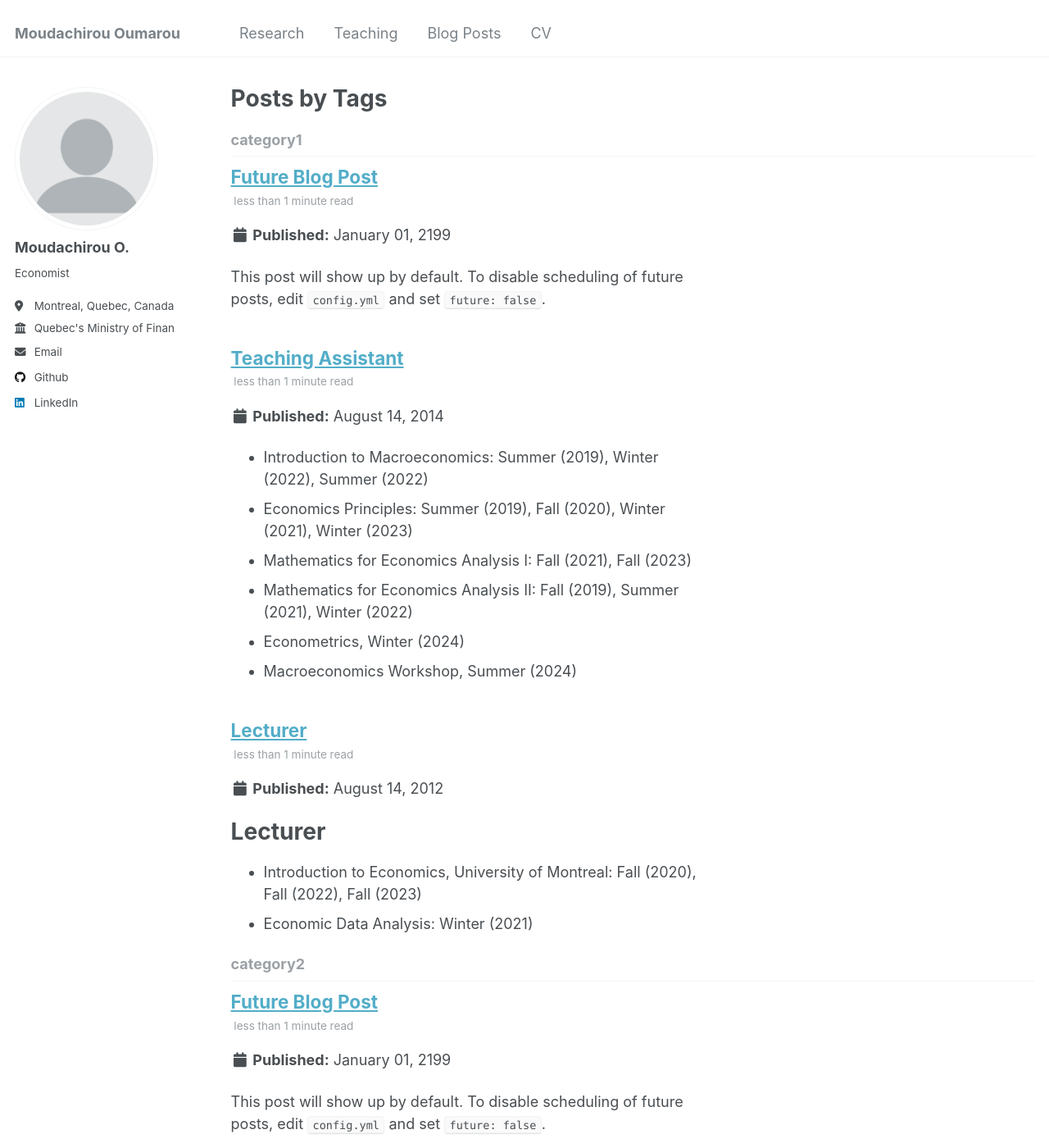
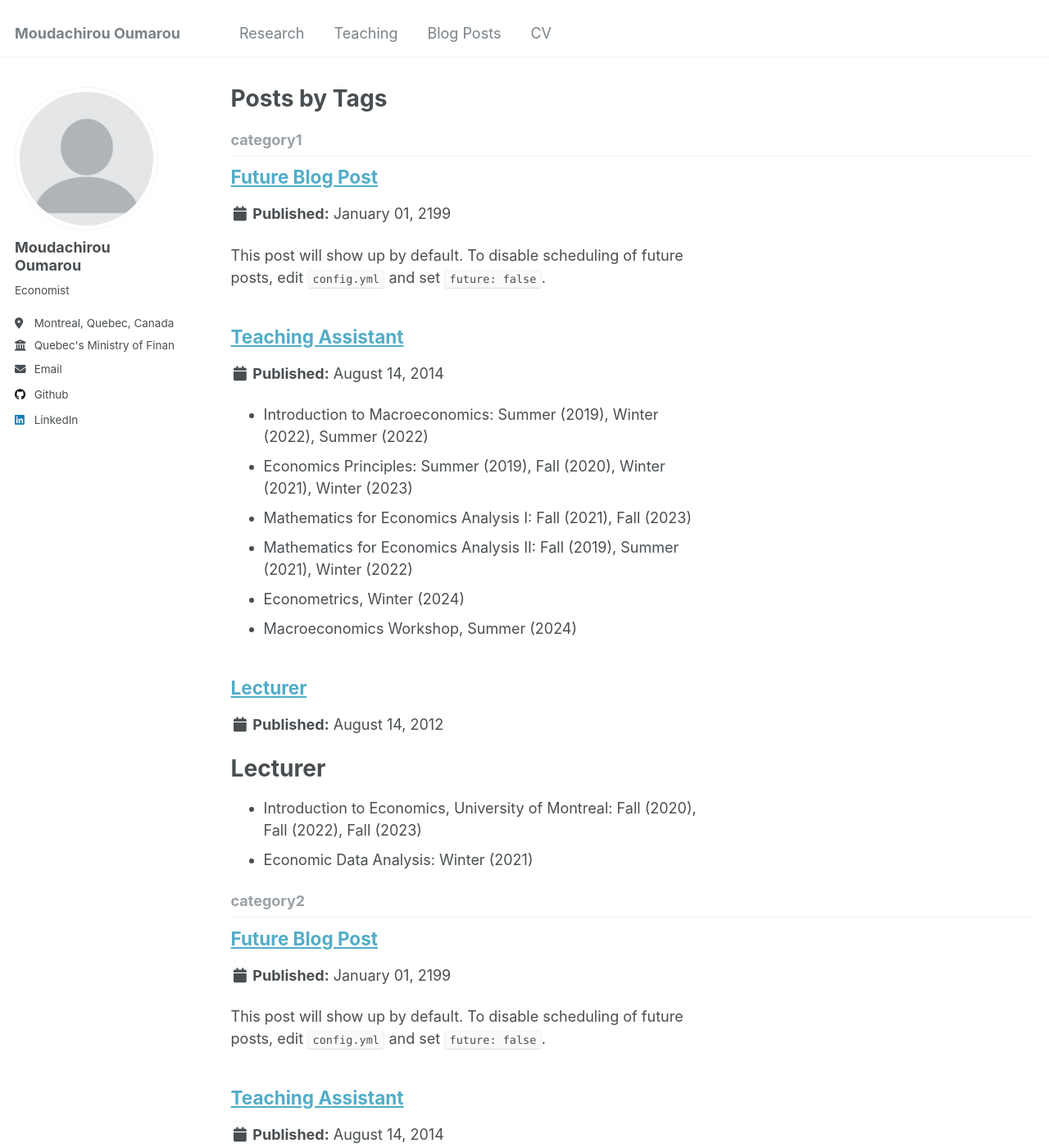
Before and after one commit to oumaroumoudachirou/oumaroumoudachirou.github.io, a Jekyll site: the page built from _pages/tag-archive.html, in a window 1280 px wide and 1400 px high. Shown: the whole window at 82% size. Built offline with Jekyll 4.4.1, drawn with Linux system fonts in a browser that asks for light colours; some of the changed text lies outside the part shown.

Commit message:
Update _config.yml

```diff
--- a/_config.yml
+++ b/_config.yml
@@ -22,7 +22,7 @@ repository               : "oumaroumoudachirou/oumaroumoudachirou.github.io."
 author:
   # Biographic information
   avatar           : "profile.png"
-  name             : "Moudachirou O."
+  name             : "Moudachirou Oumarou"
   pronouns         : # example: "she/her"
   bio              : "Economist"
   location         : "Montreal, Quebec, Canada"
@@ -114,11 +114,11 @@ staticman:
     email                : "md5"
   generatedFields:
     date:
-      type               : ""
+      type               : #""
       options:
-        format           : "iso8601" # "iso8601" (default), "timestamp-seconds", "timestamp-milliseconds"
+        format           : #"iso8601" # "iso8601" (default), "timestamp-seconds", "timestamp-milliseconds"
 atom_feed:
-  hide                   : false     # change to true to hide the RSS feed in the footer
+  hide                   : true     # change to true to hide the RSS feed in the footer
   path                   : # blank (default) uses feed.xml
 
 
@@ -236,9 +236,9 @@ defaults:
     values:
       layout: single
       author_profile: true
-      read_time: true
+      read_time: false
       comments: true
-      share: true
+      share: false
       related: true
   # _pages
   - scope:
@@ -254,7 +254,7 @@ defaults:
     values:
       layout: single
       author_profile: true
-      share: true
+      share: false
       comments: true
   # _publications
   - scope:
@@ -263,7 +263,7 @@ defaults:
     values:
       layout: single
       author_profile: true
-      share: true
+      share: false
       comments: true
   # _portfolio
   - scope:
@@ -272,7 +272,7 @@ defaults:
     values:
       layout: single
       author_profile: true
-      share: true
+      share: false
       comment: true
   # _talks
   - scope:
@@ -281,7 +281,7 @@ defaults:
     values:
       layout: talk
       author_profile: true
-      share: true
+      share: false
 
 
 # Sass/SCSS
```
